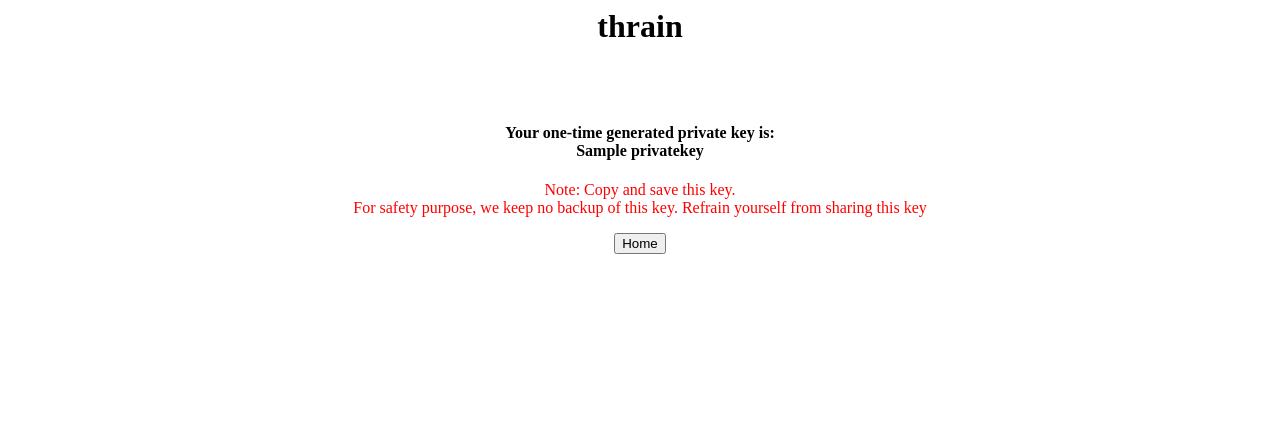
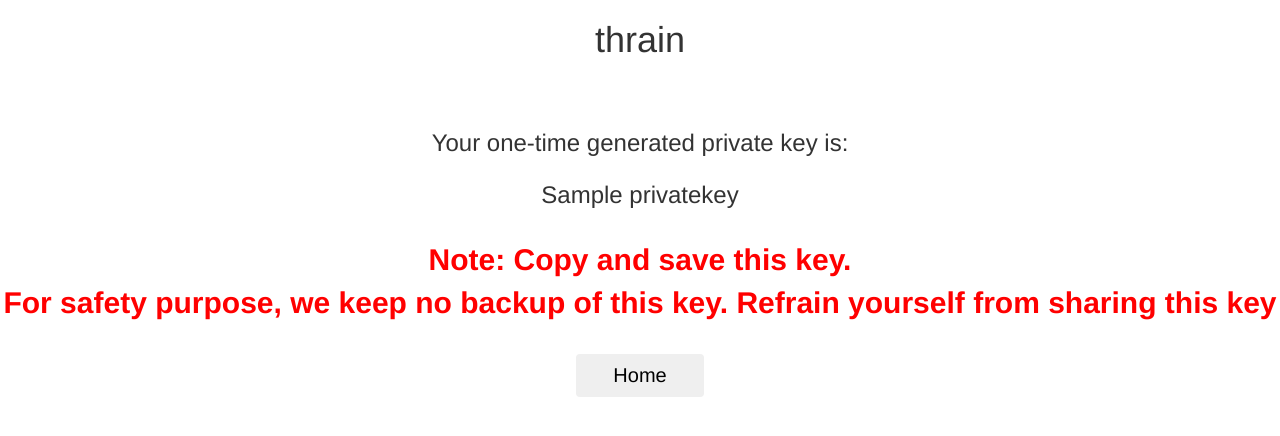
Before and after one commit to parthendo/thrain, a Flask app: template src/web-application/templates/key-display.html in a window 1280 px wide. Shown: the top 436 px of the page. Run offline with Flask 2, Linux system fonts and the light colour scheme; the template is opened without the code that fills it: most values are stand-ins (such as "Sample title", 1, 10 or a date in 2020); some libraries are stand-ins or nearby versions.

Commit message:
updated file

```diff
--- a/src/web-application/templates/key-display.html
+++ b/src/web-application/templates/key-display.html
@@ -1,10 +1,33 @@
 <html>
+<head>
+		<!-- Latest compiled and minified CSS -->
+		<link rel="stylesheet" href="https://maxcdn.bootstrapcdn.com/bootstrap/3.3.7/css/bootstrap.min.css">
+		<!-- jQuery library -->
+		<script src="https://ajax.googleapis.com/ajax/libs/jquery/3.3.1/jquery.min.js"></script>
+		<!-- Latest compiled JavaScript -->
+		<script src="https://maxcdn.bootstrapcdn.com/bootstrap/3.3.7/js/bootstrap.min.js"></script>
+		<meta name="viewport" content="width=device-width, initial-scale=1">
+		<!-- Character encoding scheme -->
+		<meta charset="UTF-8">
+		<title></title>
+		<style type="text/css">
+			button {
+				color: black;
+				width: 10vw;
+			}
+			button:hover {
+				background-color: darkgrey;
+				width: 10vw;
+			}
+		</style>
+	</head>
 	<body>
 		<center>
 			<h1> thrain </h1><br><br>
-			<h4>Your one-time generated private key is:<br> {{privatekey}}</h4>
-			<p style="color: red">Note: Copy and save this key.<br>For safety purpose, we keep no backup of this key. Refrain yourself from sharing this key</p>
-			<a href="/"><button>Home</button></a>
+			<h3>Your one-time generated private key is:<br><br> {{privatekey}}</h3>
+			<br>
+			<p style="color: red; font-size: 30px"><b>Note: Copy and save this key.<br>For safety purpose, we keep no backup of this key. Refrain yourself from sharing this key</b></p><br>
+			<a href="/"><button class="btn" style="font-size:20px">Home</button></a>
 		</center>
 	</body>
 </html>
```
